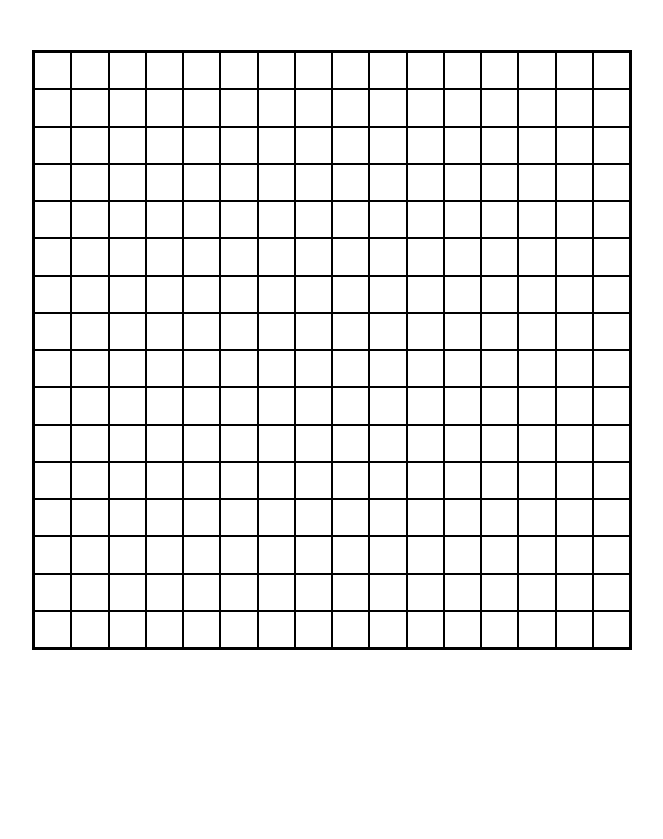
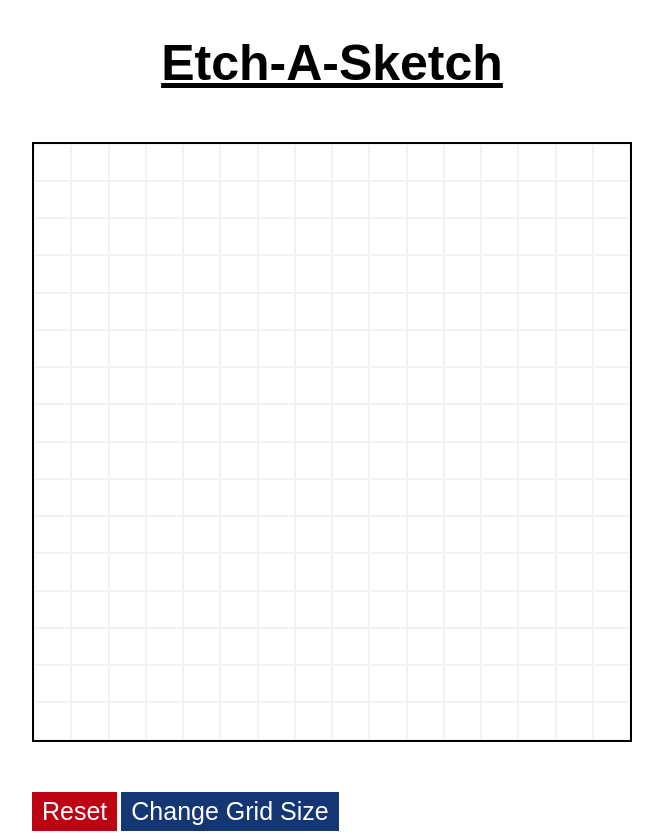
Before and after one commit to ChrisThauer/Etch-A-Sketch, a plain HTML site: page index.html in a window 1280 px wide. Shown: the whole page, without its empty margins (308-971 px from the left). Before the commit the page ends 800 px from the top, so only its background shows below. Drawn offline with Linux system fonts and the light colour scheme.

Commit message:
Added ability to change grid size.

```diff
--- a/index.html
+++ b/index.html
@@ -5,10 +5,18 @@
   <meta name="viewport" content="width=device-width, initial-scale=1.0">
   <meta http-equiv="X-UA-Compatible" content="ie=edge">
   <title>Etch-A-Sketch</title>
+  <link href="https://fonts.googleapis.com/css?family=Rubik:400,700" rel="stylesheet">
   <link rel="stylesheet" href="styles.css">
 </head>
 <body>
+  <h1>Etch-A-Sketch</h1>
+
   <div class="container">
+  </div>
+
+  <div class="options">
+    <button class="reset">Reset</button>
+    <button class="resize">Change Grid Size</button>
   </div>
 
   <script type="text/javascript" src="script.js"></script>
--- a/script.js
+++ b/script.js
@@ -1,10 +1,12 @@
 // Create the grid
-const squares = 16;
 let containerWidth = 596;
 let containerHeight = 596;
+const container = document.querySelector('.container');
+createGrid(16);
+
+function createGrid(squares) {
   let squareWidth = containerWidth / squares;
   let squareHeight = containerHeight / squares;
-const container = document.querySelector('.container');
   for (let i = 0; i < squares; i++) {
     for (let j = 0; j < squares; j++) {
       let div = document.createElement('div');
@@ -23,3 +25,23 @@ squareArray.forEach(item => {
       this.style.backgroundColor = '#000';
     });
   });
+}
+
+// Reset Button
+const resetButton = document.querySelector('.reset');
+resetButton.addEventListener('click', () => {
+  // Changes all grid squares to white
+  let squareArray = [...document.getElementsByClassName('square')];
+  squareArray.forEach(item => item.style.backgroundColor = '#FFF');
+});
+
+// Resize Button
+const resizeButton = document.querySelector('.resize');
+resizeButton.addEventListener('click', () => {
+  // Brings a prompt for the user to enter a new grid size
+  let newSquares = prompt('Enter new grid size (ie. 8 for 8x8 grid):');
+  while (container.firstChild) {
+    container.removeChild(container.firstChild);
+  }
+  createGrid(newSquares);
+});
--- a/styles.css
+++ b/styles.css
@@ -1,5 +1,26 @@
 * {
   box-sizing: border-box;
+}
+
+h1 {
+  text-align: center;
+  font-family: 'Rubick', sans-serif;
+  font-size: 50px;
+  text-decoration: underline;
+}
+
+button {
+  border: none;
+  background-color: #bd0214;
+  color: #FFF;
+  font-size: 25px;
+  padding: 5px 10px;
+  cursor: pointer;
+  transition: .3s;
+}
+
+button:hover {
+  background-color: #960f2f;
 }
 
 .container {
@@ -12,5 +33,19 @@
 }
 
 .square {
-  border: 1px solid black;
+  border: 1px solid rgba(0, 0, 0, .05);
 }
+
+.options {
+  width: 600px;
+  margin-left: auto;
+  margin-right: auto;
+}
+
+.resize {
+  background-color: #143675;
+}
+
+.resize:hover {
+  background-color: #315383;
+}
```
Lines whose indentation alone changed are shown as unchanged.
